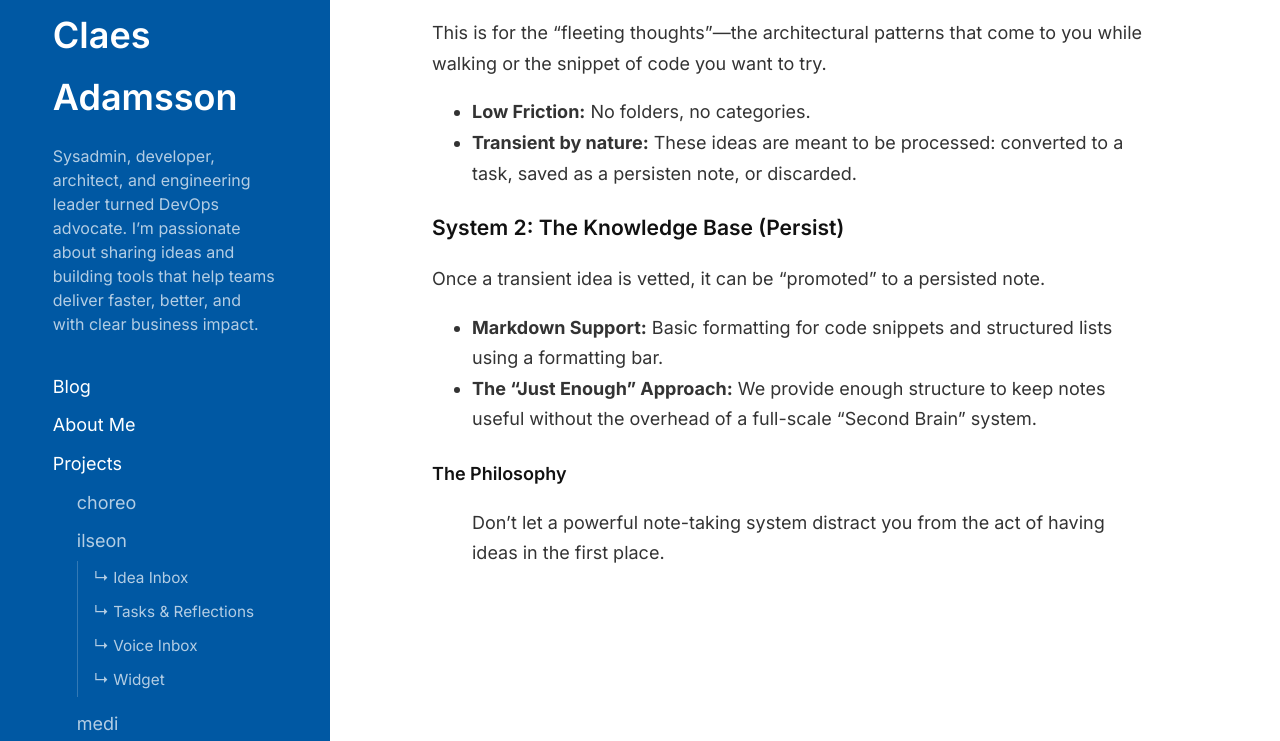
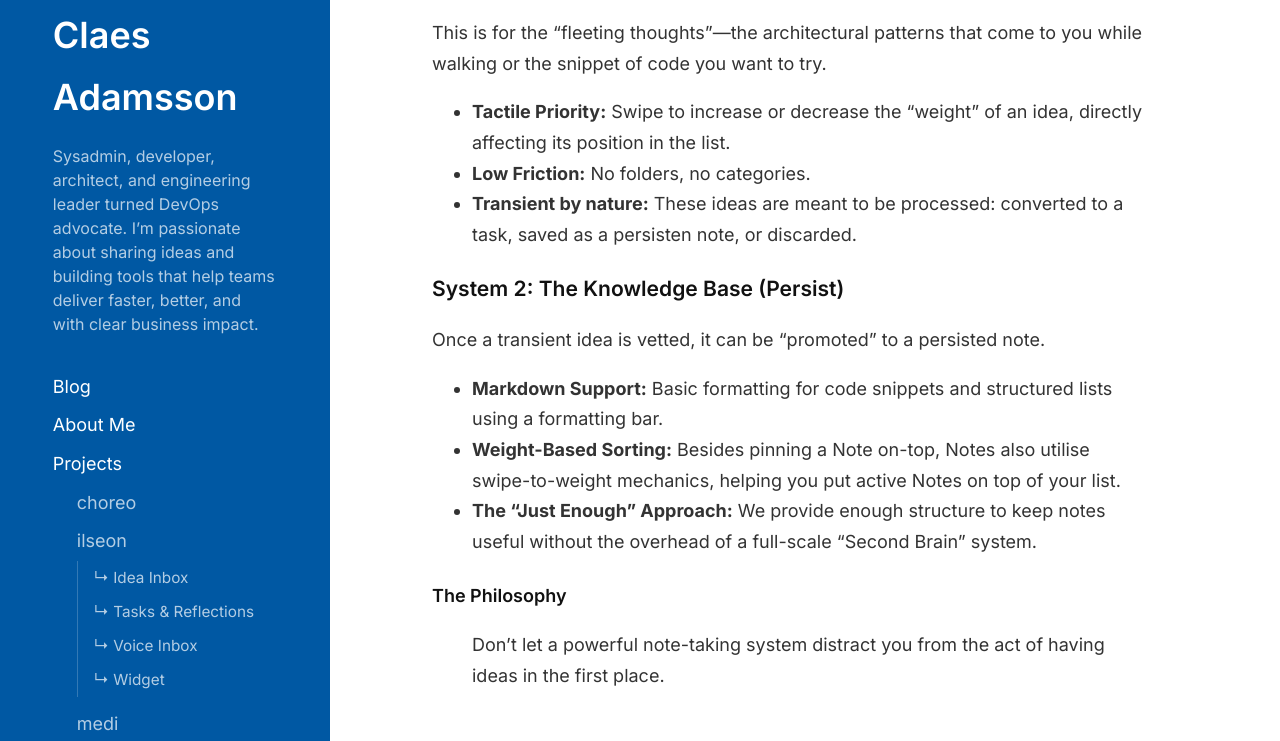
Before and after one commit to cladam/cladam.github.io, a Jekyll site: the page built from _projects/ilseon/ideas.md, in a window 1280 px wide and 900 px high, scrolled down 946 px, cut to the strip 159-900 px from the top of the window. Built offline with Jekyll 4.4.1, drawn with Linux system fonts in a browser that asks for light colours.

Commit message:
fix: update Ideas with sorting info

```diff
--- a/_projects/ilseon/ideas.md
+++ b/_projects/ilseon/ideas.md
@@ -18,10 +18,12 @@ parent: "ilseon"
          alt="Idea Inbox Notes"
          style="width: 300px; border-radius: 20px; box-shadow: 0 10px 30px rgba(0,0,0,0.15);"/>
 </div>
+
 ### System 1: The Scratchpad (Capture)
 
 This is for the "fleeting thoughts"—the architectural patterns that come to you while walking or the snippet of code you want to try.
 
+* **Tactile Priority:** Swipe to increase or decrease the "weight" of an idea, directly affecting its position in the list.
 * **Low Friction:** No folders, no categories.
 * **Transient by nature:** These ideas are meant to be processed: converted to a task, saved as a persisten note, or discarded.
 
@@ -30,6 +32,7 @@ This is for the "fleeting thoughts"—the architectural patterns that come to yo
 Once a transient idea is vetted, it can be "promoted" to a persisted note.
 
 * **Markdown Support:** Basic formatting for code snippets and structured lists using a formatting bar.
+* **Weight-Based Sorting:** Besides pinning a Note on-top, Notes also utilise swipe-to-weight mechanics, helping you put active Notes on top of your list.
 * **The "Just Enough" Approach:** We provide enough structure to keep notes useful without the overhead of a full-scale "Second Brain" system.
 
 
```
